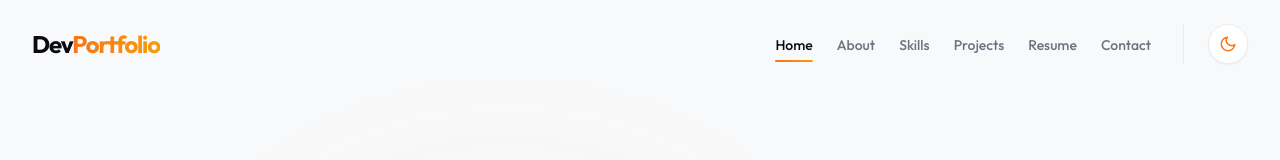
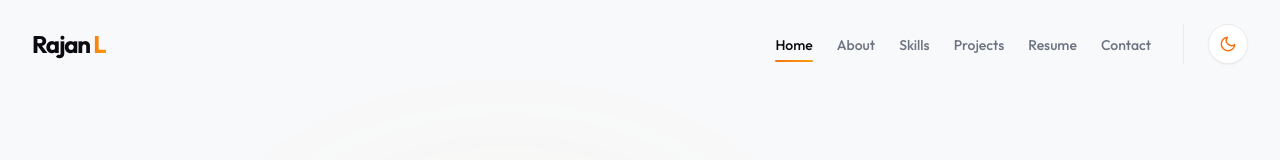
Before and after one commit to Rajan-4900/Personal_Portfolio, a React (Vite) app: page / in a window 1280 px wide. Shown: the top 160 px of the page. Built offline with nearby package versions, Linux system fonts and the light colour scheme.

Commit message:
updated about page

```diff
--- a/src/components/About.jsx
+++ b/src/components/About.jsx
@@ -50,10 +50,13 @@ export default function About() {
           className="flex-1 space-y-6"
         >
           <p className="text-lg md:text-xl dark:text-gray-300 text-gray-600 leading-relaxed">
-            I am a passionate <span className="text-gradient font-semibold">Full Stack Developer</span> with a strong background in creating dynamic, user-centric web applications. I love turning complex problems into simple, beautiful, and intuitive designs.
+            I am a passionate <span className="text-gradient font-semibold">Full Stack Developer</span> and Computer Science Engineering student with a strong interest in modern web technologies, AI-powered applications, and creative UI/UX design. I enjoy building responsive, user-friendly, and interactive web applications that solve real-world problems and improve user experience.
           </p>
           <p className="text-lg dark:text-gray-400 text-gray-500 leading-relaxed">
-            My journey in web development started with a curiosity to understand how things work on the internet. Fast forward to today, I have had the privilege of building software for startups, large corporations, and everything in between.
+            I have completed internships in Web Development and Full Stack Development, where I worked on real-world projects such as portfolio websites, weather applications, responsive landing pages, and interactive web apps. I have also successfully developed and deployed 2 full stack websites, which helped me gain practical experience in frontend development, backend integration, database management, and deployment workflows.
+          </p>
+          <p className="text-lg dark:text-gray-400 text-gray-500 leading-relaxed">
+            I continuously explore new technologies and AI tools to improve productivity, creativity, and development efficiency. My goal is to become a skilled software developer who creates innovative and impactful digital solutions.
           </p>
 
           <div className="pt-6">
--- a/src/components/Navbar.jsx
+++ b/src/components/Navbar.jsx
@@ -33,8 +33,7 @@ export default function Navbar({ activeSection }) {
       initial={{ y: -100, opacity: 0 }}
       animate={{ y: 0, opacity: 1 }}
       transition={{ duration: 0.6, ease: "easeOut" }}
-      className={`fixed top-0 w-full z-50 transition-all duration-300 ${
-        isScrolled
+      className={`fixed top-0 w-full z-50 transition-all duration-300 ${isScrolled
         ? "py-3 dark:glass glass-light shadow-[0_4px_30px_rgba(0,0,0,0.1)]"
         : "py-6 bg-transparent"
         }`}
@@ -49,7 +48,7 @@ export default function Navbar({ activeSection }) {
             onClick={handleNavClick}
           >
             <span className="text-2xl font-bold dark:text-white text-dark-bg tracking-tighter hover:opacity-80 transition-opacity">
-              Dev<span className="text-gradient">Portfolio</span>
+              Rajan<span className="text-gradient"> L</span>
             </span>
           </a>
 
@@ -64,8 +63,7 @@ export default function Navbar({ activeSection }) {
                       href={link.href}
                       onClick={handleNavClick}
                       aria-current={isActive ? "page" : undefined}
-                      className={`relative text-sm font-medium transition-colors py-2 group ${
-                        isActive
+                      className={`relative text-sm font-medium transition-colors py-2 group ${isActive
                         ? "dark:text-white text-dark-bg"
                         : "dark:text-gray-400 text-gray-500 hover:text-primary-orange dark:hover:text-sky-500"
                         }`}
```
Lines whose indentation alone changed are shown as unchanged.
